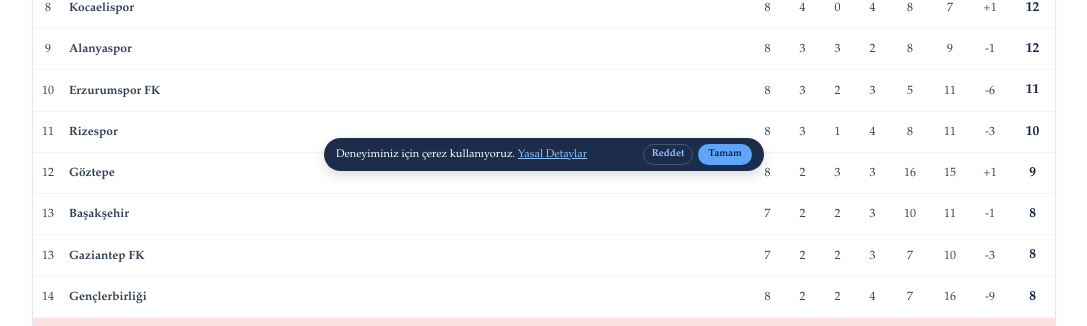
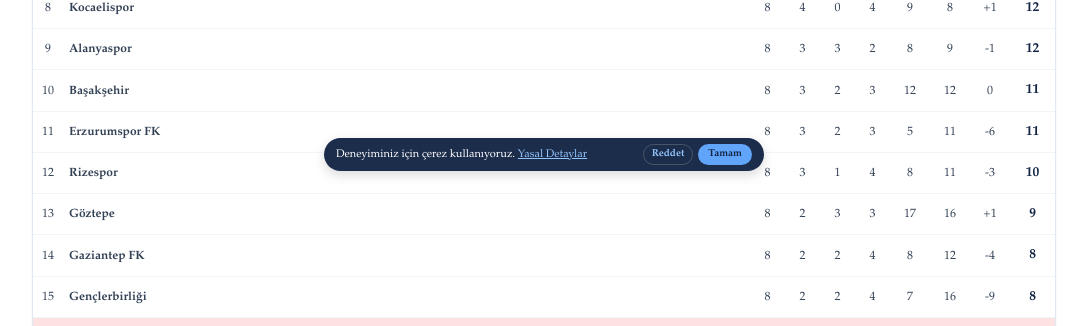
Before and after one commit to fantefut/fantefut, a Next.js app: page /puan-durumu in a window 1280 px wide. Shown: the part 619-945 px from the top of the page, without its empty margins (96-1183 px from the left). Built offline with nearby package versions, Linux system fonts and the light colour scheme.

Commit message:
guncelleme

```diff
--- a/app/blog/page.js
+++ b/app/blog/page.js
@@ -3,7 +3,7 @@
 import Link from 'next/link';
 import { Navbar, Header, Footer, ICERIK_FONTU, BAŞLIK_FONTU } from '../utils';
 import { blogsData } from '../../data/blogs';
-import ScrollToTop from './ScrollToTop';
+import ScrollToTop from '../ScrollToTop';
 
 export default function BlogListPage() {
   // Listenin en üstündeki grubu otomatik açık başlatır, gerisini katlar.
--- a/app/fikstur-ilk-yari/page.js
+++ b/app/fikstur-ilk-yari/page.js
@@ -33,7 +33,7 @@
   "5. Hafta": ["Beşiktaş 3-0 Erzurum", "Samsun 1-5 Çorum", "Eyüp 0-2 Rize", "Alanya 2-2 Göztepe", "Konya 1-0 Trabzon", "Gençlerbirliği 1-2 Kasımpaşa", "Amed 5-0 Başakşehir", "Galatasaray 1-0 Kocaeli", "Gaziantep 0-0 Fenerbahçe"],
   "6. Hafta": ["Kasımpaşa 0-0 Konya", "Trabzon 4-0 Galatasaray", "Başakşehir 4-0 Gençlerbirliği", "Kocaeli 2-0 Gaziantep", "Çorum 1-2 Alanya", "Göztepe 2-2 Rize", "Fenerbahçe 8-0 Eyüp", "Amed 3-2 Beşiktaş", "Erzurum 1-0 Samsun"],
   "7. Hafta": ["Galatasaray 2-1 Kasımpaşa", "Gençlerbirliği 2-2 Amed", "Alanya 0-0 Erzurum", "Samsun 0-3 Trabzon", "Rize 0-3 Fenerbahçe", "Gaziantep 0-3 Çorum", "Konya 0-0 Başakşehir", "Beşiktaş 2-1 Kocaeli", "Eyüp 0-4 Göztepe"],
-  "8. Hafta": ["Çorum 2-1 Rize", "Fenerbahçe 3-0 Alanya", "Erzurum 2-0 Eyüp", "Gençlerbirliği 0-1 Galatasaray", "Amed 1-0 Konya", "Kasımpaşa 4-1 Samsun", "Kocaeli 0-1 Göztepe", "Başakşehir-Gaziantep", "Trabzon-Beşiktaş"],
+  "8. Hafta": ["Çorum 2-1 Rize", "Fenerbahçe 3-0 Alanya", "Erzurum 2-0 Eyüp", "Gençlerbirliği 0-1 Galatasaray", "Amed 1-0 Konya", "Kasımpaşa 4-1 Samsun", "Kocaeli 1-2 Göztepe", "Başakşehir 2-1 Gaziantep", "Trabzon-Beşiktaş"],
   "9. Hafta": ["Alanya-Kocaeli", "Samsun-Amed", "Eyüp-Kasımpaşa", "Gaziantep-Erzurum", "Göztepe-Çorum", "Konya-Gençlerbirliği", "Galatasaray-Fenerbahçe", "Rize-Trabzon", "Beşiktaş-Başakşehir"],
   "10. Hafta": ["Konya-Galatasaray", "Kocaeli-Rize", "Erzurum-Çorum", "Fenerbahçe-Göztepe", "Trabzon-Gaziantep", "Amed-Eyüp", "Samsun-Başakşehir", "Kasımpaşa-Beşiktaş", "Gençlerbirliği-Alanya"],
   "11. Hafta": ["Gaziantep-Kasımpaşa", "Galatasaray-Amed", "Göztepe-Başakşehir", "Samsun-Konya", "Eyüp-Kocaeli", "Beşiktaş-Gençlerbirliği", "Çorum-Fener", "Alanya-Trabzon", "Rize-Erzurum"],
--- a/app/form-durumu/page.js
+++ b/app/form-durumu/page.js
@@ -2,7 +2,7 @@
 import { useState } from 'react';
 import Link from 'next/link';
 import { Navbar, Header, Footer, BAŞLIK_FONTU, ICERIK_FONTU } from '../utils';
-import ScrollToTop from './ScrollToTop';
+import ScrollToTop from '../ScrollToTop';
 
 const SUPER_LIG_TAKIMLARI = [
   "Alanyaspor", "Amed Sportif Faaliyetler", "Başakşehir", "Beşiktaş", "Çorum FK",
@@ -12,9 +12,9 @@
 ];
 
 const FORM_VERILERI = {
-  "Alanyaspor": "BGMGBGBM", "Amed Sportif Faaliyetler": "GMGBGGBG", "Başakşehir": "GMBMMGB", "Beşiktaş": "GMGGGMG", "Çorum FK": "BMMGGMGG",
-  "Erzurumspor FK": "MMBGMGBG", "Eyüpspor": "MMGMMMMM", "Fenerbahçe": "MGGMBGGG", "Galatasaray": "BGGGGMGG", "Gaziantep FK": "BGMGBMM",
-  "Gençlerbirliği": "GGBMMMBM", "Göztepe": "BMMMBBG", "Kasımpaşa": "BGBBGBMG", "Kocaelispor": "MGGGMGM", "Konyaspor": "MMMMGBBM",
+  "Alanyaspor": "BGMGBGBM", "Amed Sportif Faaliyetler": "GMGBGGBG", "Başakşehir": "GMBMMGBG", "Beşiktaş": "GMGGGMG", "Çorum FK": "BMMGGMGG",
+  "Erzurumspor FK": "MMBGMGBG", "Eyüpspor": "MMGMMMMM", "Fenerbahçe": "MGGMBGGG", "Galatasaray": "BGGGGMGG", "Gaziantep FK": "BGMGBMMM",
+  "Gençlerbirliği": "GGBMMMBM", "Göztepe": "BMMMBBGG", "Kasımpaşa": "BGBBGBMG", "Kocaelispor": "MGGGMGMM", "Konyaspor": "MMMMGBBM",
   "Rizespor": "GMGMGBMM", "Samsunspor": "BGMMMMMM", "Trabzonspor": "BGMGMGG"
 };
 
--- a/app/haftanin-analizi/page.js
+++ b/app/haftanin-analizi/page.js
@@ -2,7 +2,7 @@
 import { useState } from 'react';
 import Link from 'next/link';
 import { Navbar, Header, Footer, BAŞLIK_FONTU, ICERIK_FONTU } from '../utils';
-import ScrollToTop from './ScrollToTop';
+import ScrollToTop from '../ScrollToTop';
 
 // 📊 YENİ ÖZGÜN VE ESNEK OYUNCU ÖNERİLERİ HAVUZU (Takım ve 5M Değeriyle!)
 const REHBER_DATA = {
--- a/app/haftanin-yildizlari/page.js
+++ b/app/haftanin-yildizlari/page.js
@@ -2,7 +2,7 @@
 import { useState } from 'react';
 import Link from 'next/link';
 import { Navbar, Header, Footer, BAŞLIK_FONTU, ICERIK_FONTU } from '../utils';
-import ScrollToTop from './ScrollToTop';
+import ScrollToTop from '../ScrollToTop';
 
 // 🏆 1. VERİ HAVUZU: GEÇEN HAFTANIN EN İYİLERİ
 const GEÇEN_HAFTA_DATA = {
--- a/app/ic-dis-saha/page.js
+++ b/app/ic-dis-saha/page.js
@@ -2,7 +2,7 @@
 import { useState } from 'react';
 import Link from 'next/link';
 import { Navbar, Header, Footer, BAŞLIK_FONTU, ICERIK_FONTU } from '../utils';
-import ScrollToTop from './ScrollToTop';
+import ScrollToTop from '../ScrollToTop';
 
 const SUPER_LIG_TAKIMLARI = [
   "Alanyaspor", "Amed Sportif Faaliyetler", "Başakşehir", "Beşiktaş", "Çorum FK",
@@ -14,18 +14,18 @@
 const IC_DIS_SAHA_VERILERI = {
   "Alanyaspor": { icSaha: "GBB", disSaha: "BMGGM" },
   "Amed Sportif Faaliyetler": { icSaha: "GGGGG", disSaha: "MBB" },
-  "Başakşehir": { icSaha: "GBMG", disSaha: "MMB" },
+  "Başakşehir": { icSaha: "GBMGG", disSaha: "MMB" },
   "Beşiktaş": { icSaha: "GGGG", disSaha: "MGM" },
   "Çorum FK": { icSaha: "MGMG", disSaha: "BMGG" },
   "Erzurumspor FK": { icSaha: "MGGG", disSaha: "MBMB" },
   "Eyüpspor": { icSaha: "MGMM", disSaha: "MMMM" },
   "Fenerbahçe": { icSaha: "GMGG", disSaha: "MGBG" },
   "Galatasaray": { icSaha: "BGGG", disSaha: "GGMG" },
-  "Gaziantep FK": { icSaha: "BMBM", disSaha: "GGM" },
+  "Gaziantep FK": { icSaha: "BMBM", disSaha: "GGMM" },
   "Gençlerbirliği": { icSaha: "GBMBM", disSaha: "GMM" },
-  "Göztepe": { icSaha: "MMB", disSaha: "BMBG" },
+  "Göztepe": { icSaha: "MMB", disSaha: "BMBGG" },
   "Kasımpaşa": { icSaha: "BBBG", disSaha: "GBGM" },
-  "Kocaelispor": { icSaha: "GGG", disSaha: "MGMM" },
+  "Kocaelispor": { icSaha: "GGGM", disSaha: "MGMM" },
   "Konyaspor": { icSaha: "MMGB", disSaha: "MMBM" },
   "Rizespor": { icSaha: "MMM", disSaha: "GGGBM" },
   "Samsunspor": { icSaha: "BMMM", disSaha: "GMMM" },
--- a/app/kralliklar/page.js
+++ b/app/kralliklar/page.js
@@ -1,15 +1,15 @@
 'use client';
 import { useState } from 'react';
 import { Navbar, Header, Footer, BAŞLIK_FONTU, ICERIK_FONTU } from '../utils';
-import ScrollToTop from './ScrollToTop';
+import ScrollToTop from '../ScrollToTop';
 
 // TFF & Transfermarkt Sezonu Güncel Verileri
 const GOL_KRALLIGI = [
   { sira: 1, oyuncu: "Mohamed Salah", takim: "Trabzonspor", istatistik: 7 },
   { sira: 2, oyuncu: "Gift Orban", takim: "Amed SF", istatistik: 7 },
   { sira: 3, oyuncu: "Vedat Muriqi", takim: "Fenerbahçe", istatistik: 7 },
-  { sira: 4, oyuncu: "Victor Osimhen", takim: "Galatasaray", istatistik: 6 },
-  { sira: 5, oyuncu: "Eldor Shomurodov", takim: "Başakşehir", istatistik: 6 },
+  { sira: 4, oyuncu: "Eldor Shomurodov", takim: "Başakşehir", istatistik: 7 },
+  { sira: 5, oyuncu: "Victor Osimhen", takim: "Galatasaray", istatistik: 6 },
   { sira: 6, oyuncu: "Dusan Vlahovic", takim: "Beşiktaş", istatistik: 6 },
   { sira: 7, oyuncu: "Juan", takim: "Göztepe", istatistik: 5 },
   { sira: 8, oyuncu: "Adrian Benedyczak", takim: "Kasımpaşa", istatistik: 5 },
@@ -151,7 +151,7 @@
             Süper Lig Güncel Gol ve Asist Krallığı İstatistik Analizleri
           </h2>
           <p style={{ fontSize: '11px', color: '#475569', lineHeight: '1.6', margin: 0 }}>
-            FanteFut Süper Lig gol ve asist krallıkları sayfasında, sezona damga vuran en skorer oyuncuların ve asist liderlerinin güncel verilerini takip edebilirsiniz. <strong>Kadronuzu kurmadan önce sitemizin tüm sayfalarını incelemenizi tavsiye ederiz. Her sayfada önemli bilgiler bulunmaktadır.</strong> Fantezi futbol liglerinde haftalık kadro kurulumu yaparken, en çok gol atan veya gol pası veren oyuncuları listelemek stratejik transfer adımları atmanızı sağlar. Tabloda yer alan zirvedeki oyuncuları inceleyerek haftalık puanlarınızı maksimum seviyeye çıkarabilirsiniz. Gol krallığını Salah, Orban ve Vedat paylaşırken, Cengiz kendisini ilk 10'a soktu. Asist krallığında ise Kzyridis zirveye yerleşti, Kerem tekrar listeye girdi.
+            FanteFut Süper Lig gol ve asist krallıkları sayfasında, sezona damga vuran en skorer oyuncuların ve asist liderlerinin güncel verilerini takip edebilirsiniz. <strong>Kadronuzu kurmadan önce sitemizin tüm sayfalarını incelemenizi tavsiye ederiz. Her sayfada önemli bilgiler bulunmaktadır.</strong> Fantezi futbol liglerinde haftalık kadro kurulumu yaparken, en çok gol atan veya gol pası veren oyuncuları listelemek stratejik transfer adımları atmanızı sağlar. Tabloda yer alan zirvedeki oyuncuları inceleyerek haftalık puanlarınızı maksimum seviyeye çıkarabilirsiniz. Gol krallığını Salah, Orban, Shomurodov ve Vedat paylaşırken, Cengiz kendisini ilk 10'a soktu. Asist krallığında ise Kzyridis zirveye yerleşti, Kerem tekrar listeye girdi.
           </p>
         </div>
 
--- a/app/oyuncular/page.js
+++ b/app/oyuncular/page.js
@@ -2,7 +2,7 @@
 import { useState } from 'react';
 import Link from 'next/link';
 import { Navbar, Header, Footer, BAŞLIK_FONTU, ICERIK_FONTU } from '../utils';
-import ScrollToTop from './ScrollToTop';
+import ScrollToTop from '../ScrollToTop';
 
 // 🏆 FOTMOB İSTATİSTİK VERİ HAVUZU (AdSense Dostu: Takım ve Fantezi Lig Fiyatları Eklenmiş Hali)
 const FOTMOB_OYUNCU_DATA = {
--- a/app/puan-durumu/page.js
+++ b/app/puan-durumu/page.js
@@ -2,9 +2,9 @@
 import { useState } from 'react';
 import Link from 'next/link';
 import { Navbar, Header, Footer, BAŞLIK_FONTU, ICERIK_FONTU } from '../utils';
-import ScrollToTop from './ScrollToTop';
+import ScrollToTop from '../ScrollToTop';
 
-// 📊 GÜNCELLENMİŞ EN SON VERİ HAVUZU (Fenerbahçe 3-0 Alanyaspor Sonrası)
+// 📊 GÜNCELLENMİŞ EN SON VERİ HAVUZU (18 Ekim 2026 Maç Sonuçları Dahil)
 const PUAN_DATA = [
   { sira: 1, takim: "Galatasaray", o: 8, g: 6, b: 1, m: 1, ag: 17, yg: 11, av: 6, p: 19 },
   { sira: 2, takim: "Amed SF", o: 8, g: 5, b: 2, m: 1, ag: 18, yg: 9, av: 9, p: 17 },
@@ -13,18 +13,19 @@
   { sira: 5, takim: "Trabzonspor", o: 7, g: 4, b: 1, m: 2, ag: 16, yg: 5, av: 11, p: 13 },
   { sira: 6, takim: "Çorum FK", o: 8, g: 4, b: 1, m: 3, ag: 18, yg: 13, av: 5, p: 13 },
   { sira: 7, takim: "Kasımpaşa", o: 8, g: 3, b: 4, m: 1, ag: 12, yg: 9, av: 3, p: 13 },
-  { sira: 8, takim: "Kocaelispor", o: 8, g: 4, b: 0, m: 4, ag: 8, yg: 7, av: 1, p: 12 },
+  { sira: 8, takim: "Kocaelispor", o: 8, g: 4, b: 0, m: 4, ag: 9, yg: 8, av: 1, p: 12 },
   { sira: 9, takim: "Alanyaspor", o: 8, g: 3, b: 3, m: 2, ag: 8, yg: 9, av: -1, p: 12 },
-  { sira: 10, takim: "Erzurumspor FK", o: 8, g: 3, b: 2, m: 3, ag: 5, yg: 11, av: -6, p: 11 },
-  { sira: 11, takim: "Rizespor", o: 8, g: 3, b: 1, m: 4, ag: 8, yg: 11, av: -3, p: 10 },
-  { sira: 12, takim: "Göztepe", o: 8, g: 2, b: 3, m: 3, ag: 16, yg: 15, av: 1, p: 9 },
-  { sira: 13, takim: "Başakşehir", o: 7, g: 2, b: 2, m: 3, ag: 10, yg: 11, av: -1, p: 8 },
-  { sira: 13, takim: "Gaziantep FK", o: 7, g: 2, b: 2, m: 3, ag: 7, yg: 10, av: -3, p: 8 },
-  { sira: 14, takim: "Gençlerbirliği", o: 8, g: 2, b: 2, m: 4, ag: 7, yg: 16, av: -9, p: 8 },
+  { sira: 10, takim: "Başakşehir", o: 8, g: 3, b: 2, m: 3, ag: 12, yg: 12, av: 0, p: 11 },
+  { sira: 11, takim: "Erzurumspor FK", o: 8, g: 3, b: 2, m: 3, ag: 5, yg: 11, av: -6, p: 11 },
+  { sira: 12, takim: "Rizespor", o: 8, g: 3, b: 1, m: 4, ag: 8, yg: 11, av: -3, p: 10 },
+  { sira: 13, takim: "Göztepe", o: 8, g: 2, b: 3, m: 3, ag: 17, yg: 16, av: 1, p: 9 },
+  { sira: 14, takim: "Gaziantep FK", o: 8, g: 2, b: 2, m: 4, ag: 8, yg: 12, av: -4, p: 8 },
+  { sira: 15, takim: "Gençlerbirliği", o: 8, g: 2, b: 2, m: 4, ag: 7, yg: 16, av: -9, p: 8 },
   { sira: 16, takim: "Konyaspor", o: 8, g: 1, b: 2, m: 5, ag: 4, yg: 9, av: -5, p: 5 },
   { sira: 17, takim: "Samsunspor", o: 8, g: 1, b: 1, m: 6, ag: 7, yg: 19, av: -12, p: 4 },
-  { sira: 18, takim: "Eyüpspor", o: 8, g: 1, b: 0, m: 7, ag: 2, yg: 19, av: -17, p: 3 }
+  { sira: 18, takim: "Eyüpspor", o: 8, g: 1, b: 0, m: 7, ag: 2, yg: 22, av: -20, p: 3 }
 ];
+
 
 export default function PuanDurumuSayfasi() {
   const [puanVerileri] = useState(PUAN_DATA);
```
